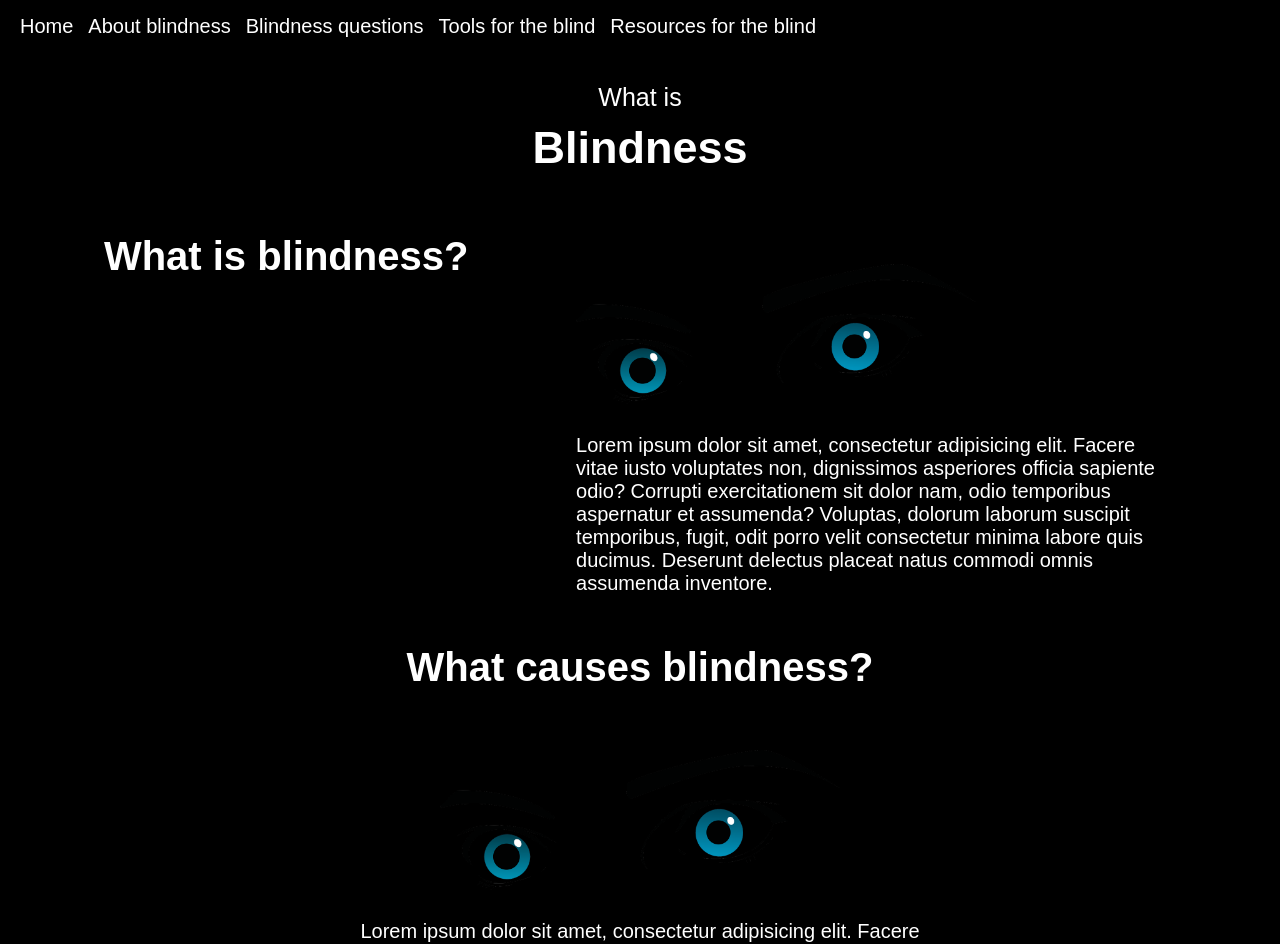
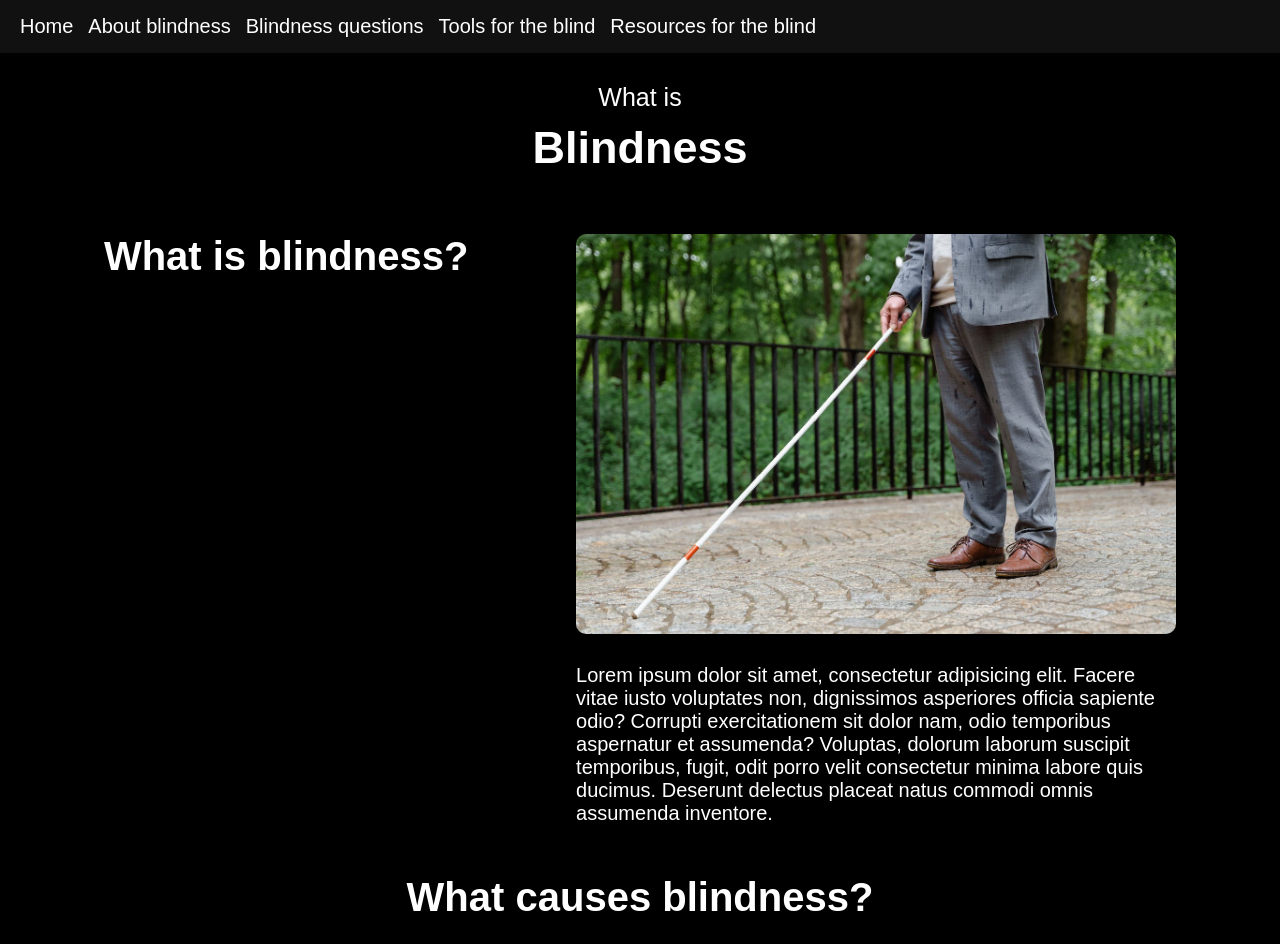
Before and after one commit to RobertB512/blindness-exposed, a plain HTML site: page pages/aboutBlindness.html in a window 1280 px wide. Shown: the top 944 px of the page. Drawn offline with Linux system fonts and the light colour scheme.

Commit message:
Replace placeholder images on aboutBlindness page

```diff
--- a/pages/aboutBlindness.html
+++ b/pages/aboutBlindness.html
@@ -18,7 +18,7 @@
 				<h3>What is blindness?</h3>
 				<article class="content-wrapper">
           <article class="img-wrapper">
-						<img src="../images/eyes.png" alt="" />
+						<img src="../images/blindPersonWalkingWithCane.jpg" alt="" />
 					</article>
 					<article class="explanation">
 						Lorem ipsum dolor sit amet, consectetur adipisicing elit. Facere
@@ -37,7 +37,7 @@
 				<h3>What causes blindness?</h3>
 				<article class="content-wrapper">
           <article class="img-wrapper">
-						<img src="../images/eyes.png" alt="" />
+						<img src="../images/cupAndBrailleBook.jpg" alt="" />
 					</article>
 					<article class="explanation">
 						Lorem ipsum dolor sit amet, consectetur adipisicing elit. Facere
@@ -67,7 +67,7 @@
 					</article>
 
 					<article class="img-wrapper">
-						<img src="../images/eyes.png" alt="" />
+						<img src="../images/twoEyes.jpg" alt="" />
 					</article>
 				</article>
 			</section>
@@ -77,13 +77,13 @@
       <h2>Image Attributions</h2>
       <ul>
         <li>
-          <a href=""></a>
+          Image of a blind person walking with a cane by MART  PRODUCTION: <a href="https://www.pexels.com/photo/a-person-holding-a-walking-stick-8327773/">https://www.pexels.com/photo/a-person-holding-a-walking-stick-8327773/</a>
         </li>
         <li>
-          <a href=""></a>
+          Image of cup and braille book by Mikhail Nilov: <a href="https://www.pexels.com/photo/close-up-shot-of-a-braille-book-on-a-table-6980986/">https://www.pexels.com/photo/close-up-shot-of-a-braille-book-on-a-table-6980986/</a>
         </li>
         <li>
-          <a href=""></a>
+          Image of eyes by Noelle Otto: <a href="https://www.pexels.com/photo/photo-of-person-covered-with-brown-textile-906052/">https://www.pexels.com/photo/photo-of-person-covered-with-brown-textile-906052/</a>
         </li>
       </ul>
     </footer>
--- a/styles/scss/styles.scss
+++ b/styles/scss/styles.scss
@@ -45,13 +45,15 @@ h4 {
 //   width: 70%;
 // }
 img {
-  width: 40rem;
+  max-width: 60rem;
   height: auto;
+  border-radius: 1rem;
 }
 
 
 
 // common styles
+
 be-top-nav {
   margin-bottom: 3rem;
   // border-bottom: 0.2rem solid white;
@@ -60,7 +62,7 @@ be-top-nav {
   font-size: 2.5rem;
   margin-bottom: 2rem;
 }
-main {
+main, footer {
   padding: 3rem 5rem;
 }
 .section-wrapper {
@@ -69,9 +71,14 @@ main {
 }
 footer {
   text-align: left;
+
+  ul {
+    list-style-position: inside;
+  }
 }
 
 // homepage styles
+
 .home-hero-header {
   display: flex;
   justify-content: center;
@@ -117,10 +124,11 @@ be-top-nav {
 .top-nav {
   position: absolute;
   top: 0;
-  background-color: rgba(0, 0, 0, 0.8);
+  background-color: rgba(22, 22, 23, 0.8);
   color: $secondary-color;
   padding: 1.5rem 2rem;
   width: 100%;
+
   ul {
     display: flex;
     gap: 1.5rem;
@@ -138,6 +146,14 @@ be-top-nav {
 
 
 // ##### ABOUT BLINDNESS PAGE #####
+.about-blindness {
+  .content-wrapper {
+    display: flex;
+    flex-direction: column;
+    gap: 3rem;
+  }
+}
+
 .about-blindness {
   .top-nav {
     position: static;
@@ -160,10 +176,11 @@ be-top-nav {
   .header-tagline {
     margin-bottom: 0;
   }
+
 }
-.what-is-blindness {
-  // justify-content: space-around;
-}
+// .what-is-blindness {
+//   justify-content: space-around;
+// }
 
 .explanation {
   // font-size: 2rem;
```
Also changed, not shown: images/blindPersonWalkingWithCane.jpg (added), images/cupAndBrailleBook.jpg (added), images/twoEyes.jpg (added), styles/css/styles.css, 1 other file.
